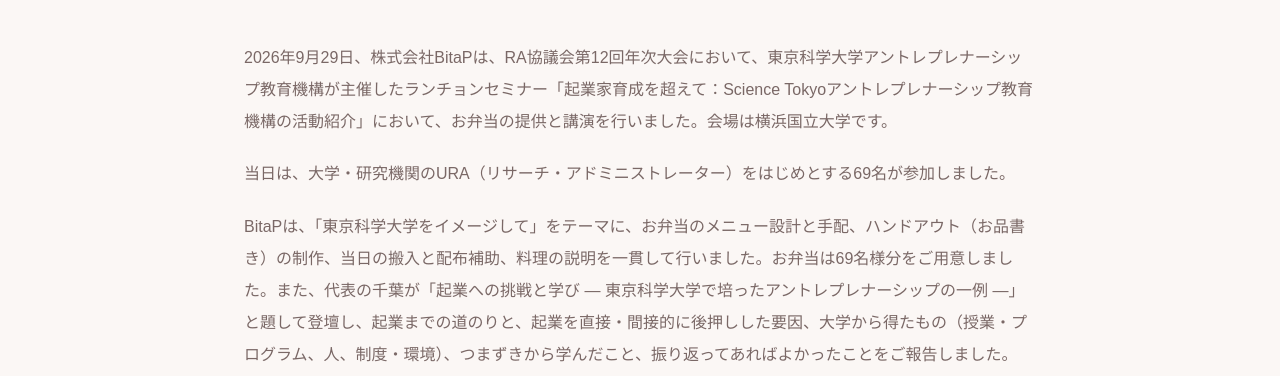
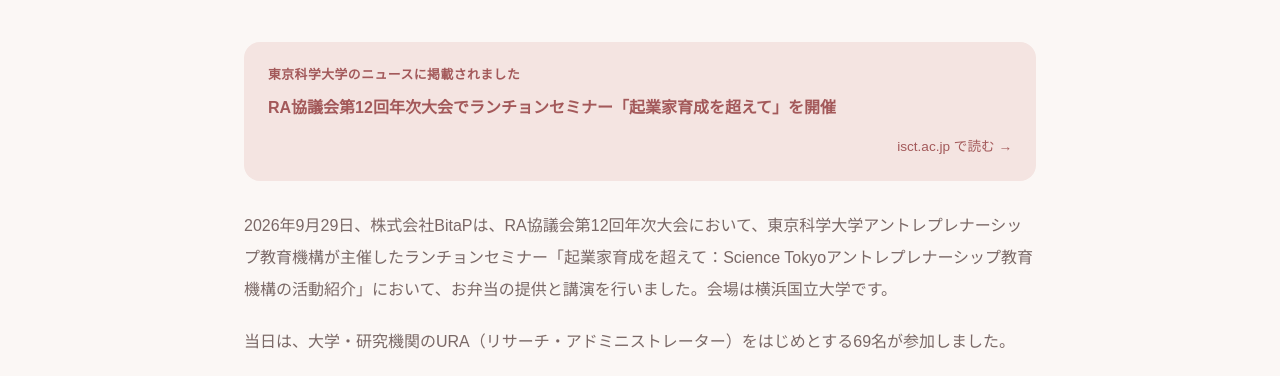
Before and after one commit to bitap-health/homepage, a plain HTML site: page news/20260929/index.html in a window 1280 px wide. Shown: the part 381-757 px from the top of the page. Drawn offline with Linux system fonts and the light colour scheme.

Commit message:
9/29の記事に東京科学大学のニュースへのリンクカードを追加する
RA協議会ランチョンセミナーが東京科学大学のニュースに掲載されたため、
記事冒頭に導線を置く。カードの体裁は .news-link-card として style.css に追加。

Co-Authored-By: Claude Opus 5 <noreply@anthropic.com>

```diff
--- a/news/20260929/index.html
+++ b/news/20260929/index.html
@@ -47,6 +47,11 @@
         <p class="detail-date">2026/09/29</p>
         <h1 class="detail-title">RA協議会第12回年次大会ランチョンセミナーで登壇し、「東京科学大学をイメージして」のお弁当を提供しました</h1>
         <div class="detail-text">
+          <a class="news-link-card" href="https://www.isct.ac.jp/ja/news/6wfu4d1fw59z" target="_blank" rel="noopener noreferrer">
+            <span class="nlc-label">東京科学大学のニュースに掲載されました</span>
+            <span class="nlc-title">RA協議会第12回年次大会でランチョンセミナー「起業家育成を超えて」を開催</span>
+            <span class="nlc-go">isct.ac.jp で読む →</span>
+          </a>
           <p>2026年9月29日、株式会社BitaPは、RA協議会第12回年次大会において、東京科学大学アントレプレナーシップ教育機構が主催したランチョンセミナー「起業家育成を超えて：Science Tokyoアントレプレナーシップ教育機構の活動紹介」において、お弁当の提供と講演を行いました。会場は横浜国立大学です。</p>
           <p>当日は、大学・研究機関のURA（リサーチ・アドミニストレーター）をはじめとする69名が参加しました。</p>
           <p>BitaPは、「東京科学大学をイメージして」をテーマに、お弁当のメニュー設計と手配、ハンドアウト（お品書き）の制作、当日の搬入と配布補助、料理の説明を一貫して行いました。お弁当は69名様分をご用意しました。また、代表の千葉が「起業への挑戦と学び ― 東京科学大学で培ったアントレプレナーシップの一例 ―」と題して登壇し、起業までの道のりと、起業を直接・間接的に後押しした要因、大学から得たもの（授業・プログラム、人、制度・環境）、つまずきから学んだこと、振り返ってあればよかったことをご報告しました。</p>
--- a/style.css
+++ b/style.css
@@ -399,6 +399,16 @@ body.home.ready header{animation:hdrIn .8s var(--e-power2) .35s forwards;}
                         margin:1.6rem 0; color:var(--ink);}
 /* 引用が複数段落のとき、最後の段落の下に余白を足さない */
 .detail-text blockquote p:last-child{margin-bottom:0;}
+/* 記事本文のリンクカード。外部メディアに掲載されたときの導線を目立たせる */
+.news-link-card{display:block; text-decoration:none; color:var(--ink);
+  background:var(--sand); border-radius:16px; padding:1.3rem 1.5rem; margin:1.8rem 0;
+  transition:transform .2s ease, box-shadow .2s ease;}
+.news-link-card:hover{transform:translateY(-2px); box-shadow:0 6px 18px rgba(74,59,57,.12);}
+.news-link-card .nlc-label{display:block; font-size:.8rem; color:var(--rose-deep);
+  font-weight:600; letter-spacing:.04em; margin-bottom:.4rem;}
+.news-link-card .nlc-title{display:block; font-size:1rem; font-weight:600; line-height:1.8;}
+.news-link-card .nlc-go{display:block; text-align:right; font-size:.85rem;
+  color:var(--rose-deep); margin-top:.6rem;}
 .detail-img{display:block; max-width:100%; max-height:660px; width:auto; height:auto;
             margin:0 auto 2rem;}
 .detail-text img{width:100%; margin:1.5rem 0;}
```
Also changed, not shown: 1 other file.
